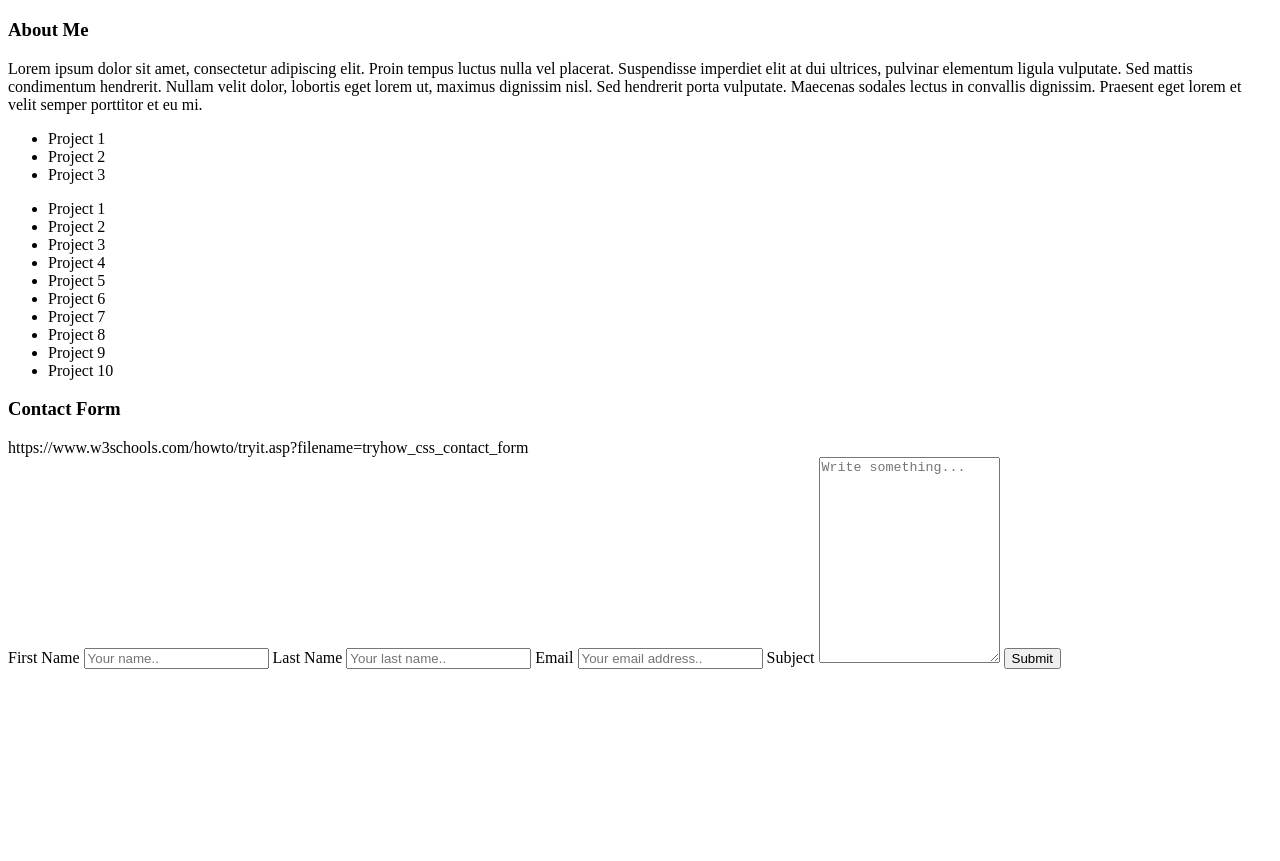
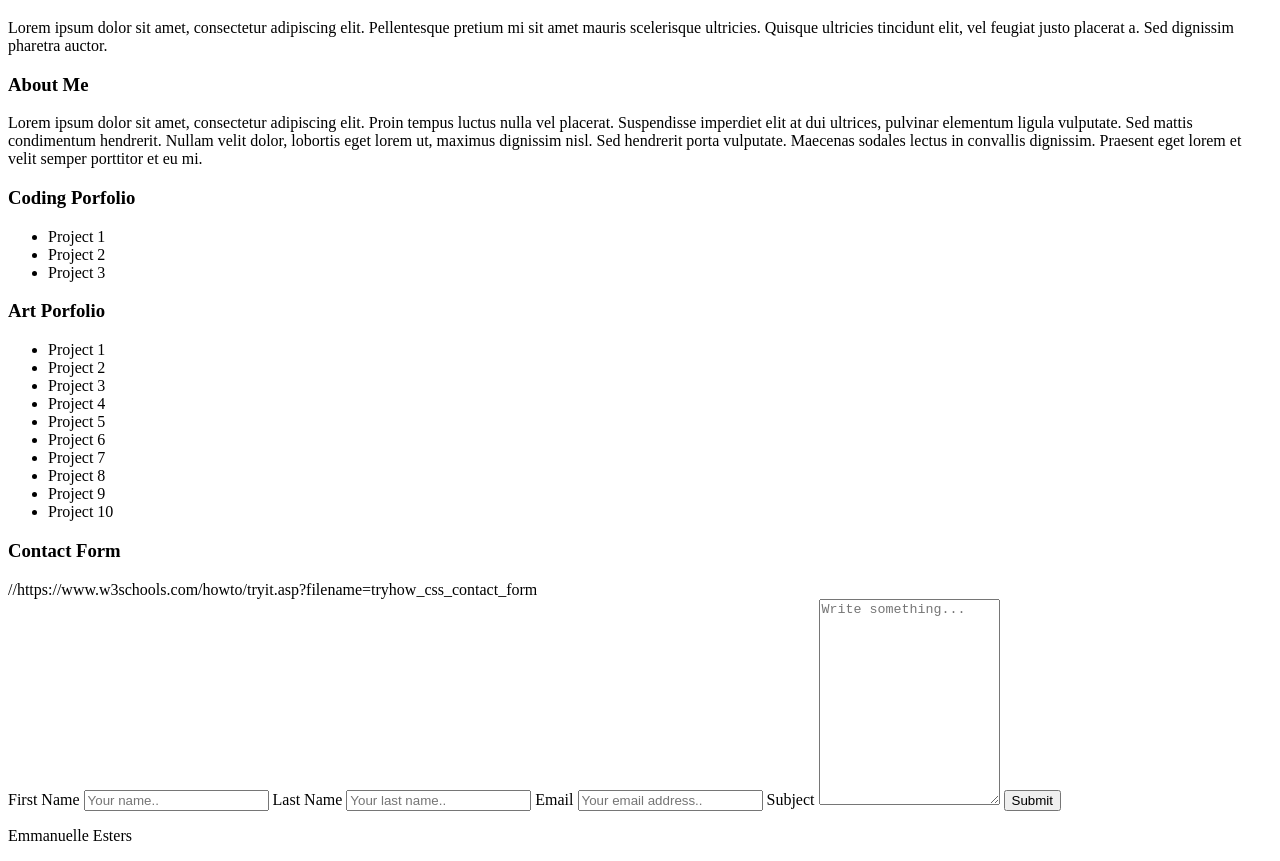
Before and after one commit to estersey12/PortfolioWebsite, a plain HTML site: page index.html in a window 1280 px wide. Shown: the part 87-948 px from the top of the page. Before the commit the page ends 800 px from the top, so only its background shows below. Drawn offline with Linux system fonts and the light colour scheme; files that its build step writes are made by us from their sources.

Commit message:
footer & headers

```diff
--- a/index.html
+++ b/index.html
@@ -26,12 +26,18 @@
     <div class = "content">
 
       <div class = "home-page">
-        <h1>Emmanuelle Esters </h1>
+        <h1>Emmanuelle Esters</h1>
+        <p>
+          Lorem ipsum dolor sit amet, consectetur adipiscing elit.
+          Pellentesque pretium mi sit amet mauris scelerisque ultricies.
+          Quisque ultricies tincidunt elit, vel feugiat justo placerat a.
+          Sed dignissim pharetra auctor.
+        </p>
 
       </div>
 
       <div class = "about-me">
-        <h3> About Me </h3>
+        <h3>About Me</h3>
         <p> Lorem ipsum dolor sit amet, consectetur adipiscing elit.
           Proin tempus luctus nulla vel placerat. Suspendisse imperdiet elit at dui ultrices,
           pulvinar elementum ligula vulputate. Sed mattis condimentum hendrerit.
@@ -41,16 +47,17 @@
       </div>
 
       <div class = "CS-portfolio">
+        <h3>Coding Porfolio</h3>
         <ul>
           <li> Project 1 </li>
           <li> Project 2 </li>
           <li> Project 3 </li>
         </ul>
-
       </div>
 
       <div class = "Art-portfolio">
-         <ul>
+        <h3>Art Porfolio</h3>
+        <ul>
           <li> Project 1 </li>
           <li> Project 2 </li>
           <li> Project 3 </li>
@@ -62,11 +69,10 @@
           <li> Project 9 </li>
           <li> Project 10 </li>
         <ul>
-
       </div>
 
       <div class = "Contact-page">
-          <h3>Contact Form</h3>  https://www.w3schools.com/howto/tryit.asp?filename=tryhow_css_contact_form
+          <h3>Contact Form</h3>  //https://www.w3schools.com/howto/tryit.asp?filename=tryhow_css_contact_form
           <form action="/action_page.php">
             <label for="fname">First Name</label>
             <input type="text" id="fname" name="firstname" placeholder="Your name..">
@@ -90,7 +96,7 @@
   </body>
 
   <footer>
-
+    <p>Emmanuelle Esters </p>
   </footer>
 
 </html>
```
